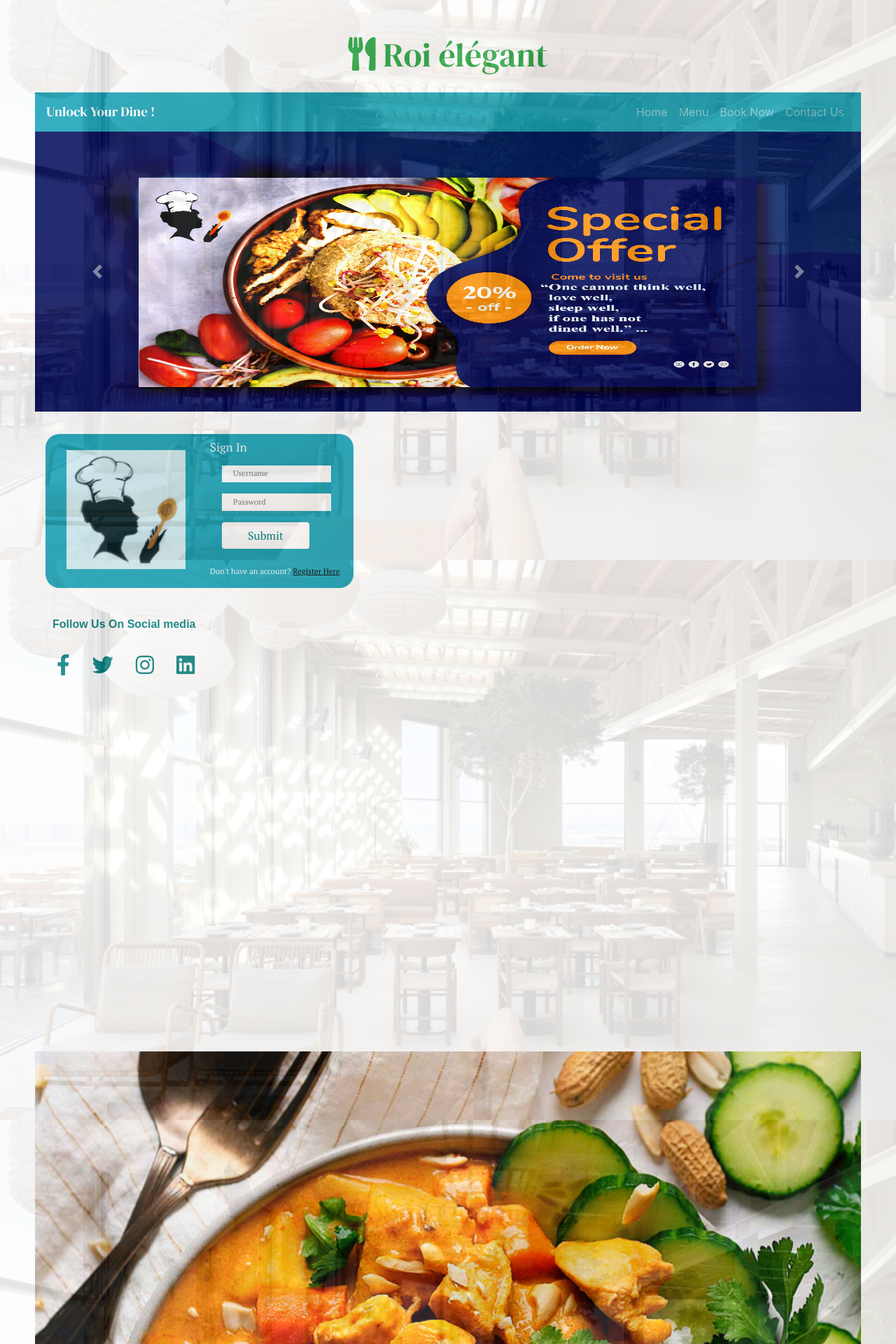
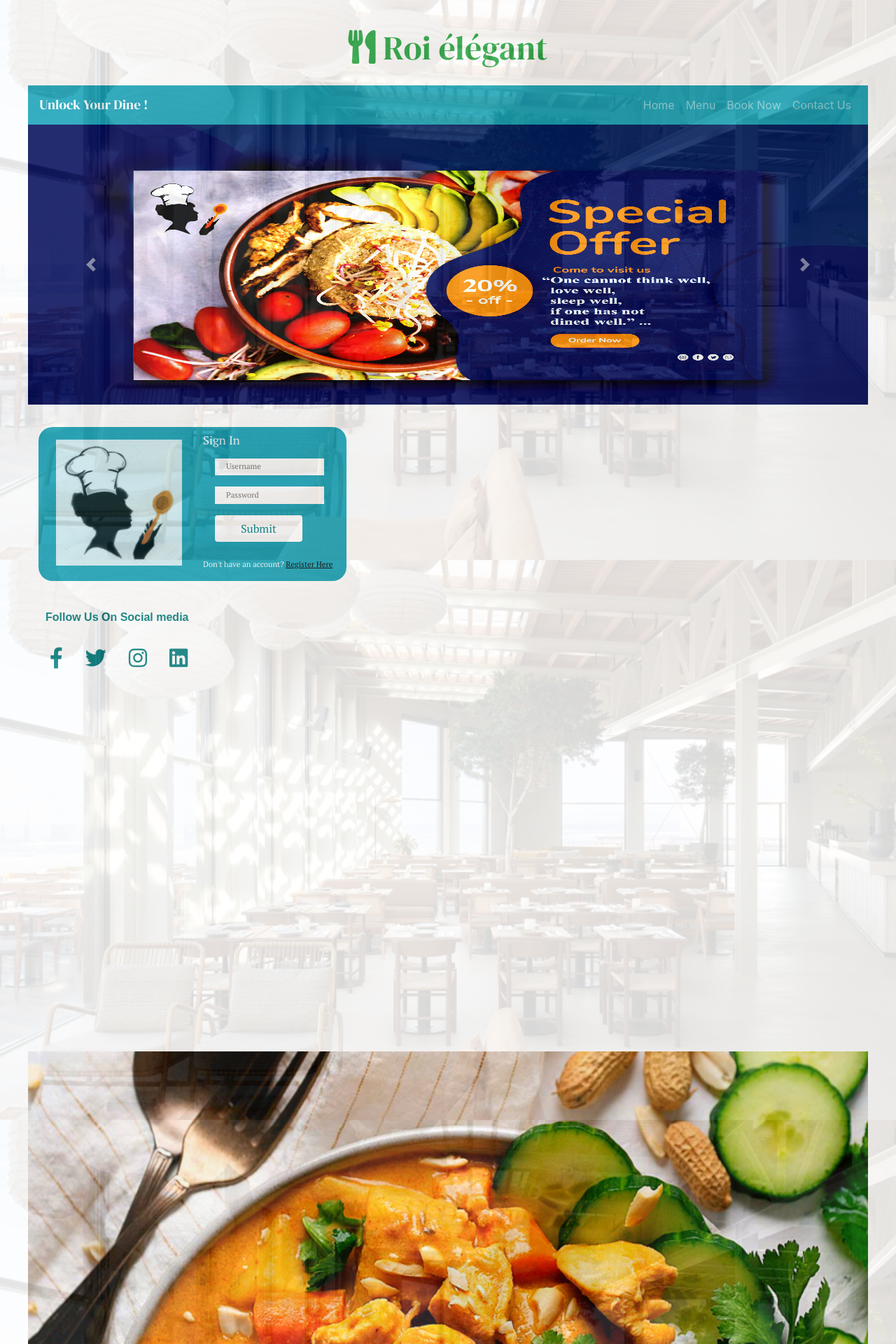
Before and after one commit to git1999mmr/RMS, a PHP site: page / in a window 1280 px wide. Shown: the top 1920 px of the page at 70% size. Run offline with PHP 8.4, Linux system fonts and the light colour scheme; some libraries are stand-ins or nearby versions; some web fonts are replaced.

Commit message:
Update index.css

```diff
--- a/index.css
+++ b/index.css
@@ -2,7 +2,7 @@ html {
 	scroll-behavior: smooth;
 	background: url(images/Back_index.jpg) no-repeat center fixed;
 	background-size:cover;
-  height: 100%;
+	height: 800px;
 	font-family: 'DM Serif Display', serif;
 	font-family: 'DM Serif Text', serif;
 	font-family: 'PT Serif', serif;
@@ -10,10 +10,9 @@ html {
   body{
 	  background-color: rgb(255, 255, 255);
 	  opacity: 0.85;
-    width: 100%;
+	  width: auto;
 	  height: fit-content;
-    padding: 50px;
-	white-space: nowrap;
+	  padding: 40px;
   }
   h1{
 	  font-family: 'DM Serif Display', serif;
@@ -90,14 +89,9 @@ form{
 	  outline: none;
   }
   #logo{
-	vertical-align: top;
-	display:flex;
-	padding-bottom: 0%;
-	padding-right: 0%;
-	margin-right: 0%;
 	  position: relative;
 	  float: left;
-	padding: 15px;
+	  padding: 10px;
 	  opacity: 0.8;
   }
   .container-fluid{
@@ -137,6 +131,7 @@ form{
 		  color: rgb(8, 128, 128);
 	  }
   .bottomrow{
+	  text-align: nowrap;
 	  margin-top: 50%;
 	  filter: brightness(200%);
 	  filter: contrast(200%);
@@ -146,8 +141,7 @@ form{
   button1 {
 	  outline: 1px dotted;
   }
-
-section{
-	white-space:normal;
-
+  #login{
+	  position: relative;
+	  float: right;
   }
```
Lines whose indentation alone changed are shown as unchanged.
